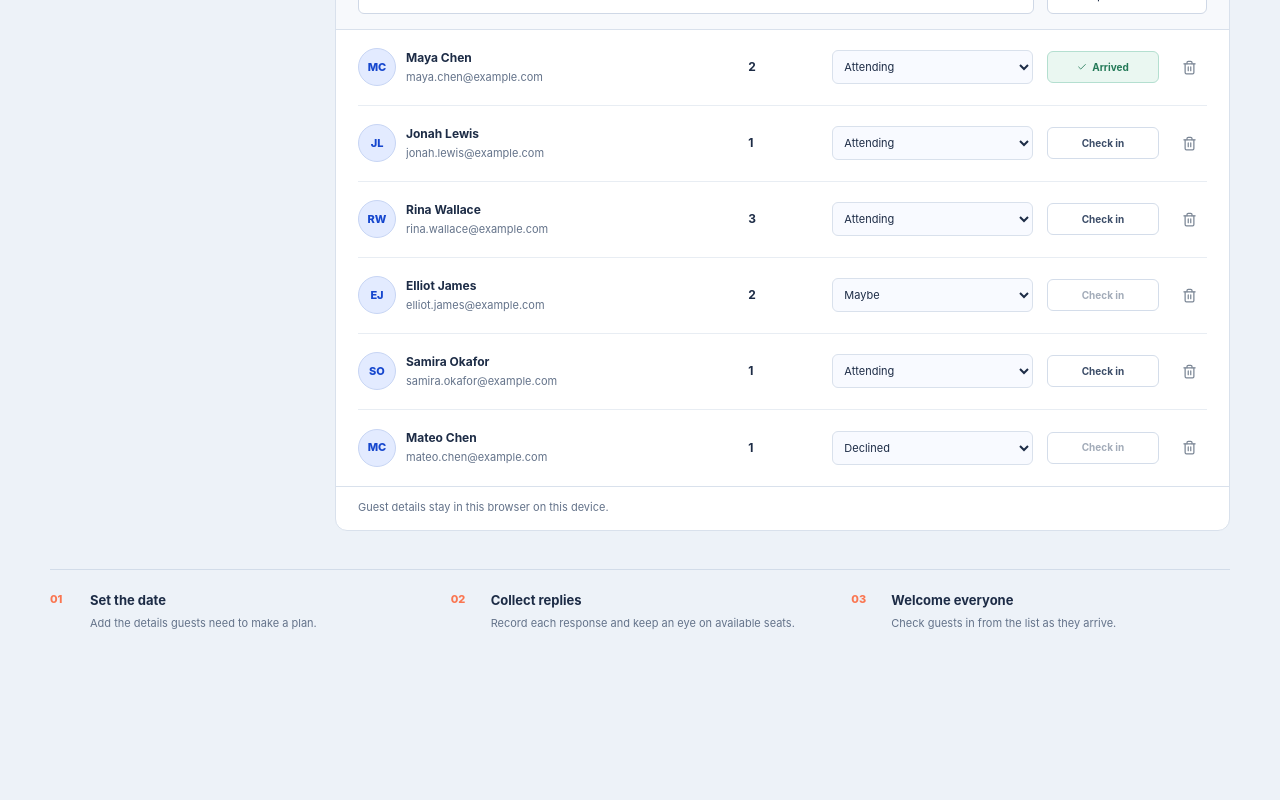
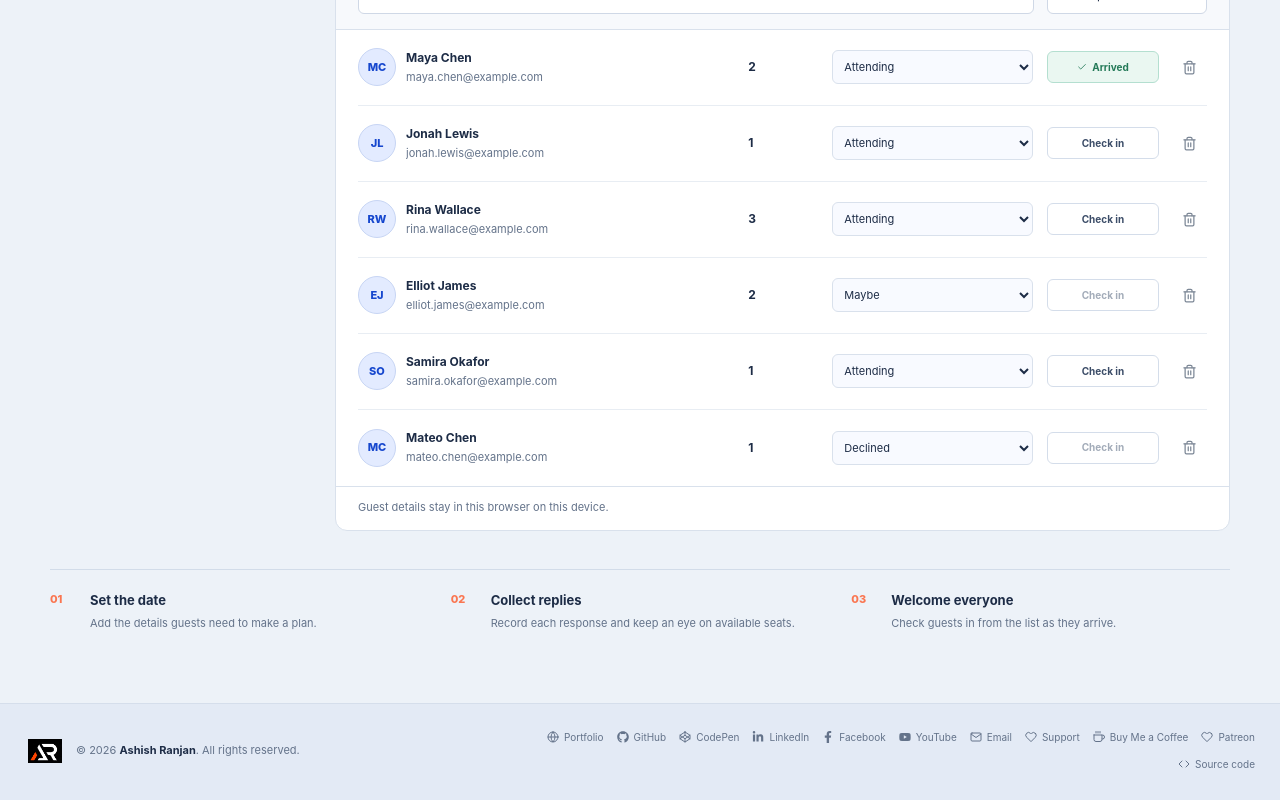
Before and after one commit to a2rp/event-rsvp-manager, a React (Vite) app: page / in a window 1280 px wide. Shown: the part 721-1521 px from the top of the page. Before the commit the page ends 1424 px from the top, so only its background shows below. Built offline with nearby package versions, Linux system fonts and the light colour scheme.

Commit message:
feat: add profile and project footer links

```diff
--- a/src/App.jsx
+++ b/src/App.jsx
@@ -1,4 +1,5 @@
 import { EventWorkspace } from "./components/eventWorkspace/index.jsx";
+import { SiteFooter } from "./components/siteFooter/index.jsx";
 import { SiteHeader } from "./components/siteHeader/index.jsx";
 import styles from "./App.module.css";
 
@@ -8,6 +9,7 @@ const App = () => (
     <main className={styles.pageContent}>
       <EventWorkspace />
     </main>
+    <SiteFooter />
   </div>
 );
 
--- a/src/App.module.css
+++ b/src/App.module.css
@@ -1,9 +1,12 @@
 .appShell {
+  display: flex;
+  flex-direction: column;
   min-height: 100vh;
   background: var(--color-canvas);
   color: var(--color-ink);
 
   .pageContent {
+    flex: 1;
     width: min(1180px, calc(100% - 48px));
     margin: 0 auto;
     padding: 112px 0 64px;
--- /dev/null
+++ b/src/components/siteFooter/index.jsx
@@ -0,0 +1,59 @@
+import {
+  FaFacebookF,
+  FaGithub,
+  FaLinkedinIn,
+  FaYoutube,
+} from "react-icons/fa";
+import {
+  FiCoffee,
+  FiCode,
+  FiCodepen,
+  FiGlobe,
+  FiHeart,
+  FiMail,
+} from "react-icons/fi";
+import styles from "./styles.module.css";
+
+const footerLinks = [
+  { label: "Portfolio", url: "https://www.ashishranjan.net", icon: FiGlobe },
+  { label: "GitHub", url: "https://github.com/a2rp", icon: FaGithub },
+  { label: "CodePen", url: "https://codepen.io/ash1198", icon: FiCodepen },
+  { label: "LinkedIn", url: "https://www.linkedin.com/in/aashishranjan", icon: FaLinkedinIn },
+  { label: "Facebook", url: "https://www.facebook.com/theash.ashish/", icon: FaFacebookF },
+  { label: "YouTube", url: "https://www.youtube.com/@ashishranjan-ashz?sub_confirmation=1", icon: FaYoutube },
+  { label: "Email", url: "mailto:ash.ranjan09@gmail.com", icon: FiMail },
+  { label: "Support", url: "https://a2rp-donation-page.netlify.app/", icon: FiHeart },
+  { label: "Buy Me a Coffee", url: "https://buymeacoffee.com/ashishranjan", icon: FiCoffee },
+  { label: "Patreon", url: "https://www.patreon.com/ashishranjan", icon: FiHeart },
+  { label: "Source code", url: "https://github.com/a2rp/event-rsvp-manager", icon: FiCode },
+];
+
+const SiteFooter = () => (
+  <footer className={styles.footer}>
+    <div className={styles.inner}>
+      <div className={styles.copyright}>
+        <a className={styles.logoLink} href="https://www.ashishranjan.net" target="_blank" rel="noreferrer">
+          <img src={import.meta.env.BASE_URL + "logo.png"} alt="Ashish Ranjan logo" />
+        </a>
+        <p>
+          {"\u00a9"} {new Date().getFullYear()} <a href="https://github.com/a2rp">Ashish Ranjan</a>. All rights reserved.
+        </p>
+      </div>
+      <nav className={styles.footerLinks} aria-label="Footer links">
+        {footerLinks.map(({ label, url, icon: Icon }) => (
+          <a
+            key={label}
+            href={url}
+            target={url.startsWith("http") ? "_blank" : undefined}
+            rel={url.startsWith("http") ? "noreferrer" : undefined}
+          >
+            <Icon aria-hidden="true" />
+            <span>{label}</span>
+          </a>
+        ))}
+      </nav>
+    </div>
+  </footer>
+);
+
+export { SiteFooter };
--- /dev/null
+++ b/src/components/siteFooter/styles.module.css
@@ -0,0 +1,68 @@
+.footer {
+  border-top: 1px solid #d5deeb;
+  background: #e3eaf5;
+  color: var(--color-muted);
+
+  .inner {
+    display: flex;
+    align-items: center;
+    justify-content: space-between;
+    gap: 25px;
+    width: min(1230px, calc(100% - 48px));
+    margin: 0 auto;
+    padding: 23px 0 25px;
+  }
+
+  .copyright {
+    display: flex;
+    flex: 0 0 auto;
+    align-items: center;
+    gap: 11px;
+    font-size: 11px;
+  }
+
+  .logoLink {
+    display: grid;
+    width: 40px;
+    height: 40px;
+    place-items: center;
+    border: 1px solid transparent;
+    border-radius: 8px;
+    transition: border-color 150ms ease, box-shadow 150ms ease;
+  }
+
+  .logoLink:hover { border-color: #bcc9dc; box-shadow: 0 3px 10px rgb(22 38 65 / 11%); }
+  .logoLink img { width: 34px; height: 34px; object-fit: contain; }
+  .copyright p a { color: var(--color-ink); font-weight: 750; }
+
+  .footerLinks {
+    display: flex;
+    flex-wrap: wrap;
+    justify-content: end;
+    gap: 6px 13px;
+    max-width: 760px;
+    font-size: 10px;
+  }
+
+  .footerLinks a {
+    display: inline-flex;
+    align-items: center;
+    gap: 5px;
+    padding: 3px 0;
+    transition: box-shadow 150ms ease;
+  }
+
+  .footerLinks a:hover { box-shadow: inset 0 -1px 0 var(--color-blue); }
+  .footerLinks svg { font-size: 12px; }
+
+  @media (max-width: 1000px) {
+    .inner { align-items: start; flex-direction: column; gap: 16px; }
+    .footerLinks { justify-content: start; }
+  }
+
+  @media (max-width: 540px) {
+    .inner { width: calc(100% - 28px); padding: 20px 0 23px; }
+    .copyright { align-items: start; }
+    .footerLinks { gap: 8px 12px; }
+  }
+}
```
